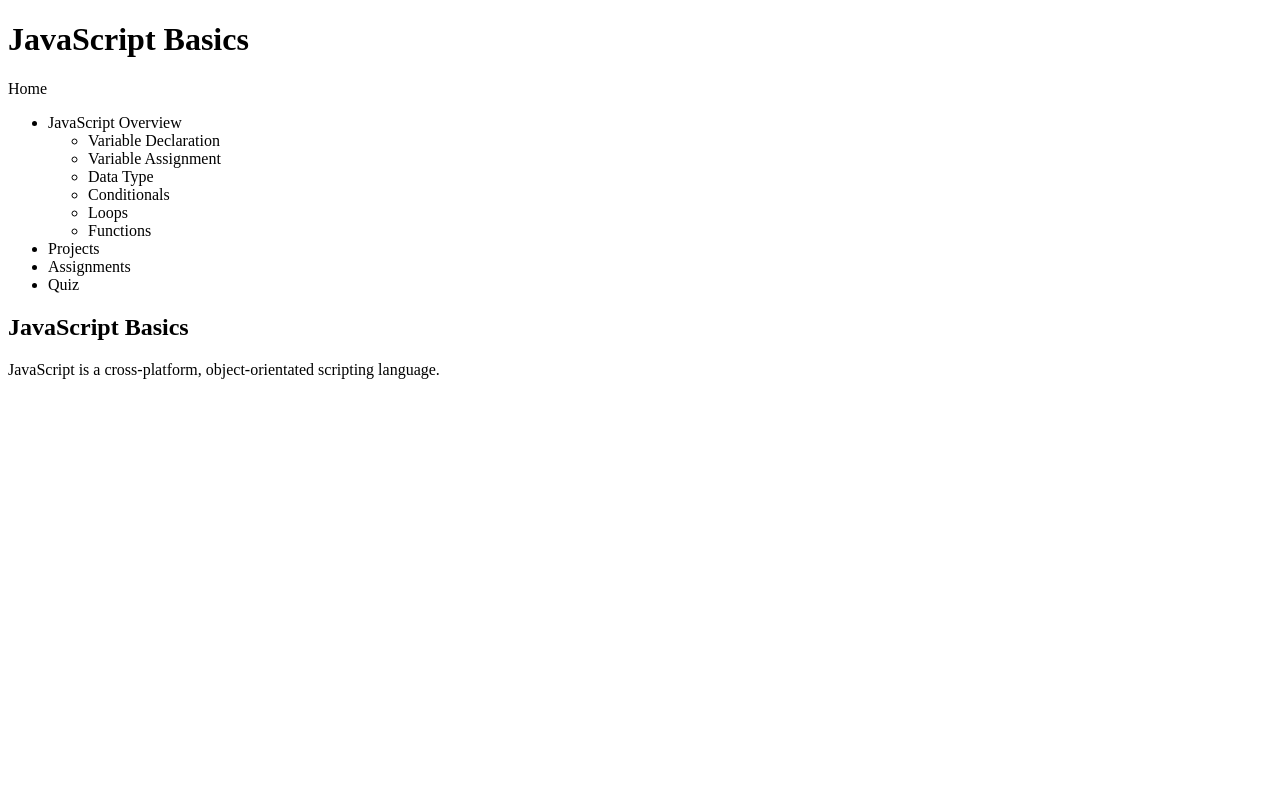
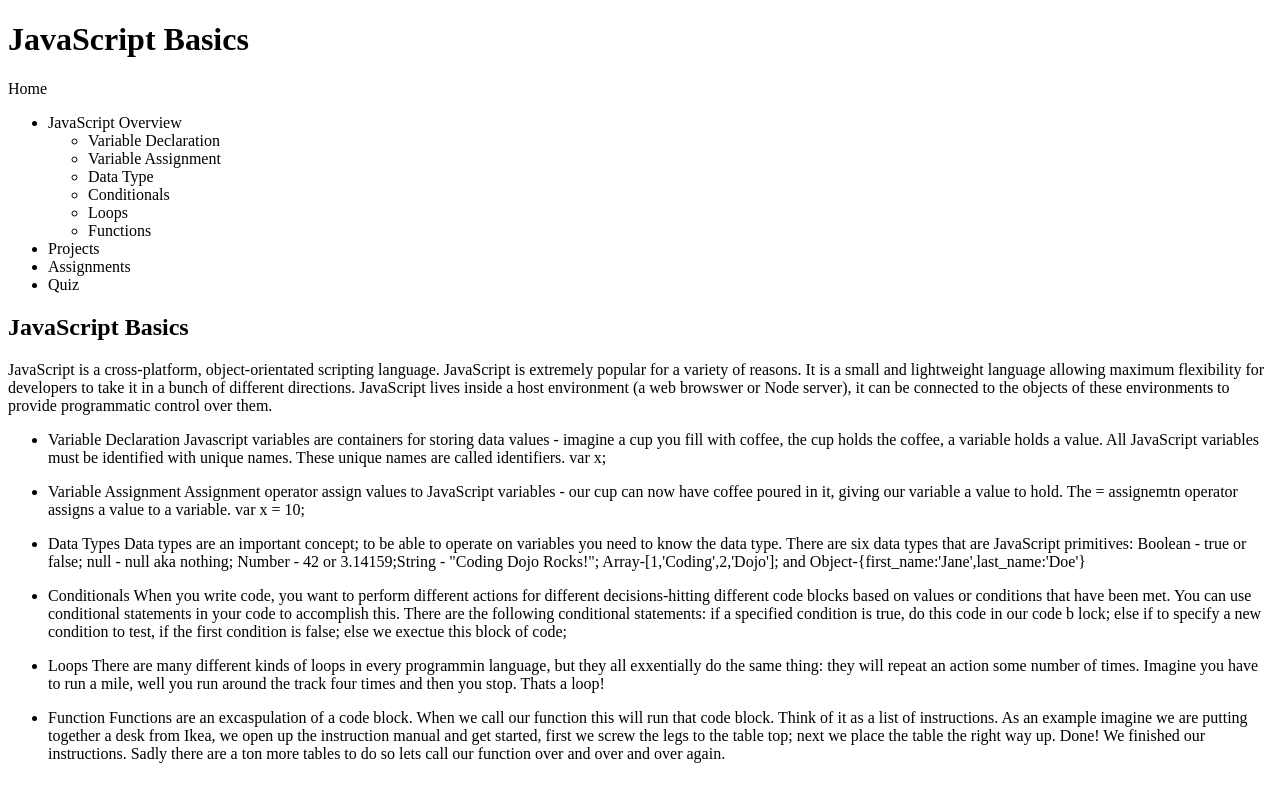
Before and after one commit to KeithBrantley/javaScriptBasics, a plain HTML site: page javaScriptBasics/index.html in a window 1280 px wide. Drawn offline with Linux system fonts and the light colour scheme.

Commit message:
main article complete

```diff
--- a/javaScriptBasics/index.html
+++ b/javaScriptBasics/index.html
@@ -27,7 +27,27 @@
     </div>
     <div class="main_article">
         <h2>JavaScript Basics</h2>
-        <p>JavaScript is a cross-platform, object-orientated scripting language.</p>
+        <p>JavaScript is a cross-platform, object-orientated scripting language. JavaScript is extremely popular for a variety of reasons. It is a small and lightweight language allowing maximum flexibility for developers to take it in a bunch of different directions. JavaScript lives inside a host environment (a web browswer or Node server), it can be connected to the objects of these environments to provide programmatic control over them.</p>
+        <ul>
+            <li>
+                <p>Variable Declaration Javascript variables are containers for storing data values - imagine a cup you fill with coffee, the cup holds the coffee, a variable holds a value. All JavaScript variables must be identified with unique names. These unique names are called identifiers. var x;</p>
+            </li>
+            <li>
+                <p>Variable Assignment Assignment operator assign values to JavaScript variables - our cup can now have coffee poured in it, giving our variable a value to hold. The = assignemtn operator assigns a value to a variable. var x = 10;</p>
+            </li>
+            <li>
+                <p>Data Types Data types are an important concept; to be able to operate on variables you need to know the data type. There are six data types that are JavaScript primitives: Boolean - true or false; null - null aka nothing; Number - 42 or 3.14159;String - "Coding Dojo Rocks!"; Array-[1,'Coding',2,'Dojo']; and Object-{first_name:'Jane',last_name:'Doe'}</p>
+            </li>
+            <li>
+                <p>Conditionals When you write code, you want to perform different actions for different decisions-hitting different code blocks based on values or conditions that have been met. You can use conditional statements in your code to accomplish this. There are the following conditional statements: if a specified condition is true, do this code in our code b lock; else if to specify a new condition to test, if the first condition is false; else we exectue this block of code;</p>
+            </li>
+            <li>
+                <p>Loops There are many different kinds of loops in every programmin language, but they all exxentially do the same thing: they will repeat an action some number of times. Imagine you have to run a mile, well you run around the track four times and then you stop. Thats a loop!</p>
+            </li>
+            <li>
+                <p>Function Functions are an excaspulation of a code block. When we call our function this will run that code block. Think of it as a list of instructions. As an example imagine we are putting together a desk from Ikea, we open up the instruction manual and get started, first we screw the legs to the table top; next we place the table the right way up. Done! We finished our instructions. Sadly there are a ton more tables to do so lets call our function over and over and over again.</p>
+            </li>
+        </ul>
 
     </div>
 </body>
```
